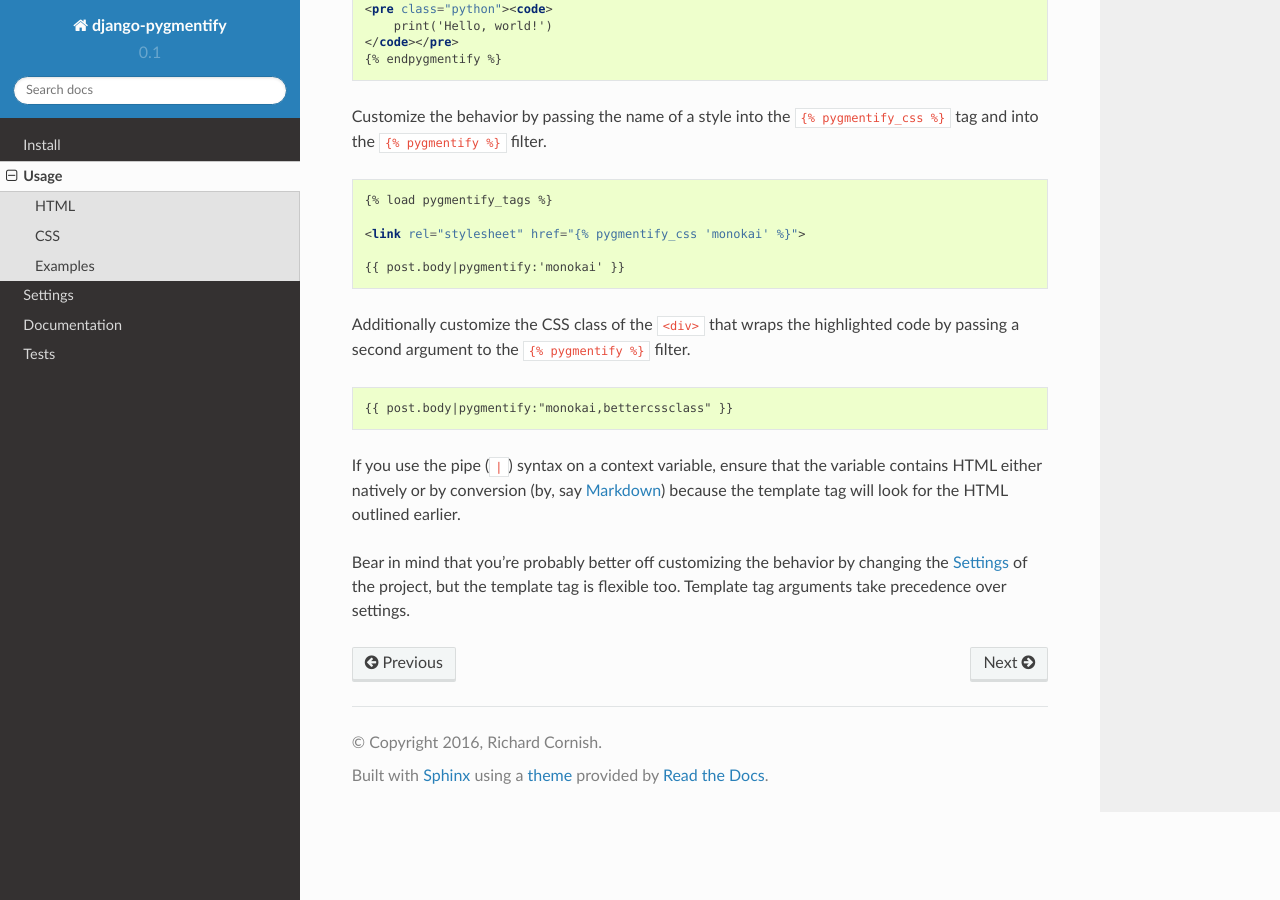
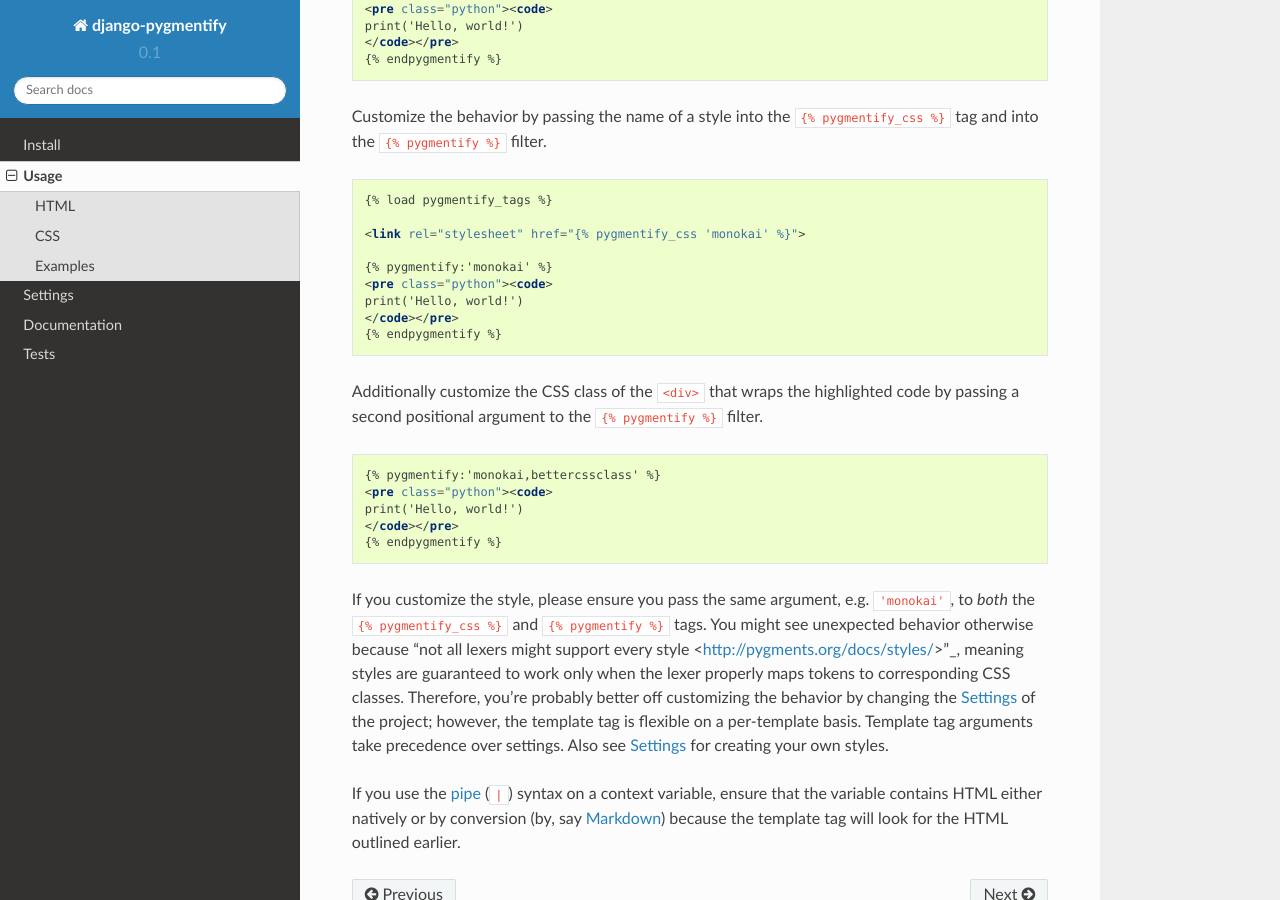
Before and after one commit to richardcornish/django-pygmentify, a Sphinx documentation site: the page built from docs/usage.rst, in a window 1280 px wide and 900 px high, scrolled down 1647 px. Built offline with Sphinx 7.4.7 and the Read the Docs theme 2.0.0, drawn with Linux system fonts in a browser that asks for light colours; some of the changed text lies outside the part shown.

Commit message:
Clarified usage docs

```diff
--- a/docs/usage.rst
+++ b/docs/usage.rst
@@ -31,7 +31,7 @@ Result:
 
 The ``{% pygmentify %}`` template tag expects an opening ``<pre>`` tag with a ``class`` attribute of the programming language that you are using. For example, ``<pre class="python">`` uses `Python <http://pygments.org/docs/lexers/#pygments.lexers.python.PythonLexer>`_, and ``<pre class="html">`` uses `HTML <http://pygments.org/docs/lexers/#pygments.lexers.html.HtmlLexer>`_.
 
-If no CSS class is specified, the template tag makes a best guess using heuristics of the code inside of the ``<pre>`` element. If multiple CSS classes are specified, the first one is selected. The template tag also strips a possible ``language-`` prefix that could be prepended to the first class.
+If no CSS class is specified, the template tag makes a `best guess <http://pygments.org/docs/api/#pygments.lexers.guess_lexer>`_ using heuristics of the code inside of the ``<pre>`` element. If multiple CSS classes are specified, the first one is selected. The template tag also strips a possible ``language-`` prefix that could be prepended to the first class.
 
 Pygments's default behavior strips your customized ``<pre class="...">`` tag and replaces it with a plain ``<pre>`` tag. The template tag undoes this unacceptable behavior and preserves the customized ``<pre class="...">`` tag. Additionally, the inner contents of the ``<pre class="...">`` are wrapped in a semantic ``<code>`` element if no ``code`` tags are present.
 
@@ -73,7 +73,7 @@ Examples
 
    {% pygmentify %}
    <pre class="python"><code>
-       print('Hello, world!')
+   print('Hello, world!')
    </code></pre>
    {% endpygmentify %}
 
@@ -85,14 +85,22 @@ Customize the behavior by passing the name of a style into the ``{% pygmentify_c
 
    <link rel="stylesheet" href="{% pygmentify_css 'monokai' %}">
 
-   {{ post.body|pygmentify:'monokai' }}
+   {% pygmentify:'monokai' %}
+   <pre class="python"><code>
+   print('Hello, world!')
+   </code></pre>
+   {% endpygmentify %}
 
-Additionally customize the CSS class of the ``<div>`` that wraps the highlighted code by passing a second argument to the ``{% pygmentify %}`` filter.
+Additionally customize the CSS class of the ``<div>`` that wraps the highlighted code by passing a second positional argument to the ``{% pygmentify %}`` filter.
 
 .. code-block:: html
 
-   {{ post.body|pygmentify:"monokai,bettercssclass" }}
+   {% pygmentify:'monokai,bettercssclass' %}
+   <pre class="python"><code>
+   print('Hello, world!')
+   </code></pre>
+   {% endpygmentify %}
 
-If you use the pipe (``|``) syntax on a context variable, ensure that the variable contains HTML either natively or by conversion (by, say `Markdown <https://pythonhosted.org/Markdown/>`_) because the template tag will look for the HTML outlined earlier.
+If you customize the style, please ensure you pass the same argument, e.g. ``'monokai'``, to *both* the ``{% pygmentify_css %}`` and ``{% pygmentify %}`` tags. You might see unexpected behavior otherwise because "not all lexers might support every style <http://pygments.org/docs/styles/>"_, meaning styles are guaranteed to work only when the lexer properly maps tokens to corresponding CSS classes. Therefore, you're probably better off customizing the behavior by changing the :ref:`settings` of the project; however, the template tag is flexible on a per-template basis. Template tag arguments take precedence over settings. Also see :ref:`settings` for creating your own styles.
 
-Bear in mind that you're probably better off customizing the behavior by changing the :ref:`settings` of the project, but the template tag is flexible too. Template tag arguments take precedence over settings.
+If you use the `pipe <https://docs.djangoproject.com/en/1.10/ref/templates/language/#filters>`_ (``|``) syntax on a context variable, ensure that the variable contains HTML either natively or by conversion (by, say `Markdown <https://pythonhosted.org/Markdown/>`_) because the template tag will look for the HTML outlined earlier.
```
